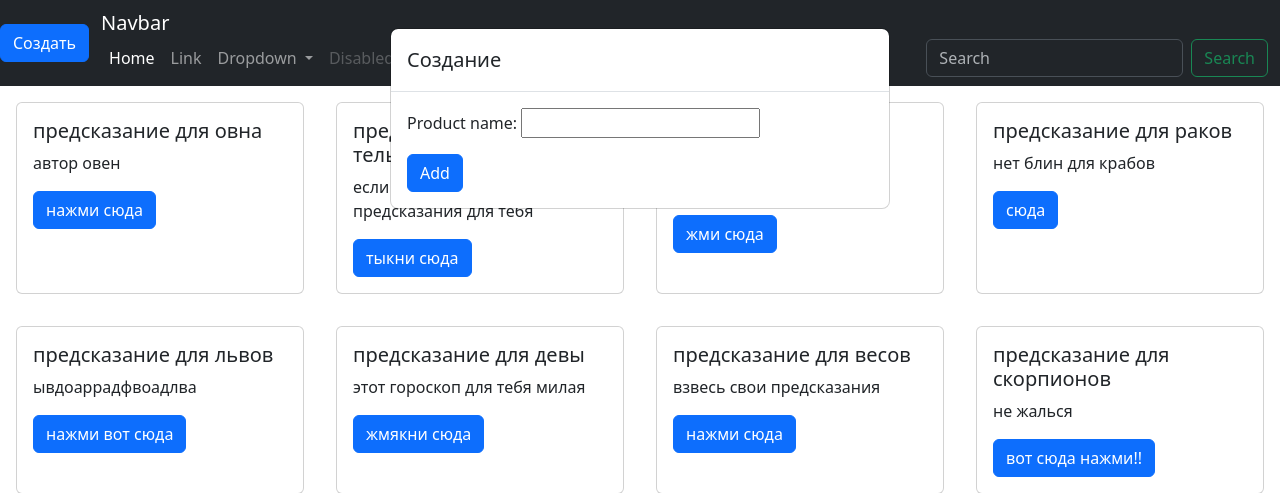
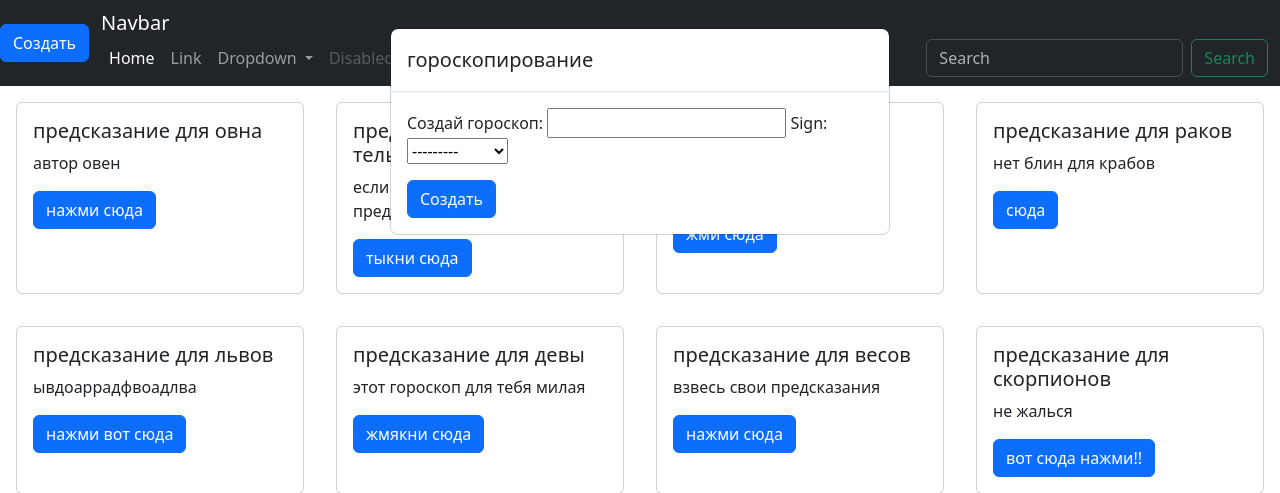
Before and after one commit to pavel12334123/-, a Django app: page /product/add in a window 1280 px wide. Shown: the top 493 px of the page. Run offline with Django 4.2, Linux system fonts and the light colour scheme; data comes from the database, SQL or seed files in the repository; both versions use the stored data as it was after the commit.

Commit message:
commit20.05.2023

```diff
--- a/гороскоп2009/templates/addProduct.html
+++ b/гороскоп2009/templates/addProduct.html
@@ -5,7 +5,7 @@
       <div class="modal-dialog">
         <div class="modal-content">
           <div class="modal-header">
-            <h5 class="modal-title">Создание</h5>
+            <h5 class="modal-title">гороскопирование</h5>
           </div>
           <div class="modal-body">
             <form method="post">
@@ -16,7 +16,7 @@
                 <div class="mb-3 text-danger">
                     {{ error_message }}
                 </div>
-                <button type="submit" class="btn btn-primary">Add</button>
+                <button type="submit" class="btn btn-primary">Создать</button>
             </form>
           </div>
         </div>
--- a/гороскоп2009/гороскоп2009/forms.py
+++ b/гороскоп2009/гороскоп2009/forms.py
@@ -1,5 +1,8 @@
 from django import forms
+from .models import Sign
 
 
-class ProductName(forms.Form):
-    product_name = forms.CharField(label="Product name", max_length=20)
+class PredictName(forms.Form):
+    predict_name = forms.CharField(label="Создай гороскоп", max_length=200)
+    sign = forms.ModelChoiceField(widget=forms.Select,
+                                      queryset=Sign.objects.all())
--- a/гороскоп2009/гороскоп2009/models.py
+++ b/гороскоп2009/гороскоп2009/models.py
@@ -12,6 +12,9 @@ class Sign(models.Model):
     to_date = models.CharField(max_length=20,
                                       null=False,
                                       unique=True)
+
+    def __str__(self):
+        return self.name
 
 
 class User(models.Model):
@@ -30,7 +33,7 @@ class Predection(models.Model):
     date = models.DateField()
 
 
-class Product(models.Model):
+class Predict(models.Model):
     id = models.AutoField(primary_key=True)
     name = models.CharField(max_length=20,
                             null=False,
--- a/гороскоп2009/гороскоп2009/urls.py
+++ b/гороскоп2009/гороскоп2009/urls.py
@@ -5,7 +5,7 @@ urlpatterns = [
     path('', views.index),
     path('about/', views.index),
     path('sign/<name>/<to>/<end>', views.sign),
-    path('product/add', views.add_product),
+    path('product/add', views.add_predict),
     path('signs', views.sign),
-    path('predict/<sign>', views.predict)
+    path('predit/<param_sign>', views.predict)
 ]
--- a/гороскоп2009/гороскоп2009/views.py
+++ b/гороскоп2009/гороскоп2009/views.py
@@ -1,8 +1,10 @@
+import datetime
+
 from django.http import HttpResponse
 from django.shortcuts import render, redirect
 from .models import Sign
-from .forms import ProductName
-from .models import Product, Predection, Sign
+from .forms import PredictName
+from .models import Predict, Predection, Sign
 
 
 def homepage(request):
@@ -22,53 +24,33 @@ def sign(request, name, to, end):
         return HttpResponse(f"<h1><b>{k}</b></h1>")
 
 
-def product_new(request):
+def predict(req, param_sign: int):
+    predict_list=[]
+    for PREDICT in Predection.objects.all():
+        if PREDICT.sign.id == int(param_sign):
+            predict_list.append(PREDICT)
+
+    return render(req, "prediction.html", {'pre':predict_list})
+
+
+
+def add_predict(request):
     if request.method == "POST":
         try:
-            if request.method == "POST":
-                form = ProductName(request.POST)
-                if form.is_valid():
-                    name = form['product_name'].value()
-                    product = Product(name=name)
-                    product.save()
-                    return HttpResponse(f"<h3>id: {product.id} name: {product.name}</h3>")
-        except Exception as e:
-            return HttpResponse(f"<h1><b>يباسينبتاسنيتبتسبتيستمتسيتنبمتنبنمنتشبلتنيسبتمن</b>{e}</h1>")
-    else:
-        form = ProductName()
-        return render(request, "addProduct.html", {'form': form})
-
-
-def predict(req, sign):
-    # predict_list=[]
-    # for predict in Predection.objects.all():
-    #     if predict.Sign.id == sign:
-    #         predict_list.append(predict)
-    signs = Sign.objects.all()
-    predict_list = [
-        Predection(sign=_sign, text="ABOBA") for _sign in signs
-    ]
-    out = []
-    for pre in predict_list:
-        if pre.sign.id == int(sign):
-            out.append(pre)
-    return render(req, "prediction.html", {'pre':out})
-
-def add_product(request):
-    if request.method == "POST":
-        try:
-            form = ProductName(request.POST)
+            form = PredictName(request.POST)
             if form.is_valid():
-                name = form['product_name'].value()
-                predection = Predection(text=name)
+                sign_id = form["sign"].value()
+                name = form['predict_name'].value()
+                predection = Predection(text=name, sign=Sign.objects.get(id=sign_id))
+                predection.date = datetime.date.today()
                 predection.save()
                 return redirect("/")
         except Exception as e:
-            form = ProductName(request.POST)
+            form = PredictName(request.POST)
             return render(request, "addProduct.html", {
                 'form': form,
                 'error_message': e
             })
     else:
-        form = ProductName()
+        form = PredictName()
         return render(request, "addProduct.html", {'form': form})
```
Also changed, not shown: гороскоп2009/templates/index.html (+12 -12 lines), гороскоп2009/templates/prediction.html (+5 -10 lines), гороскоп2009/db.sqlite3.
